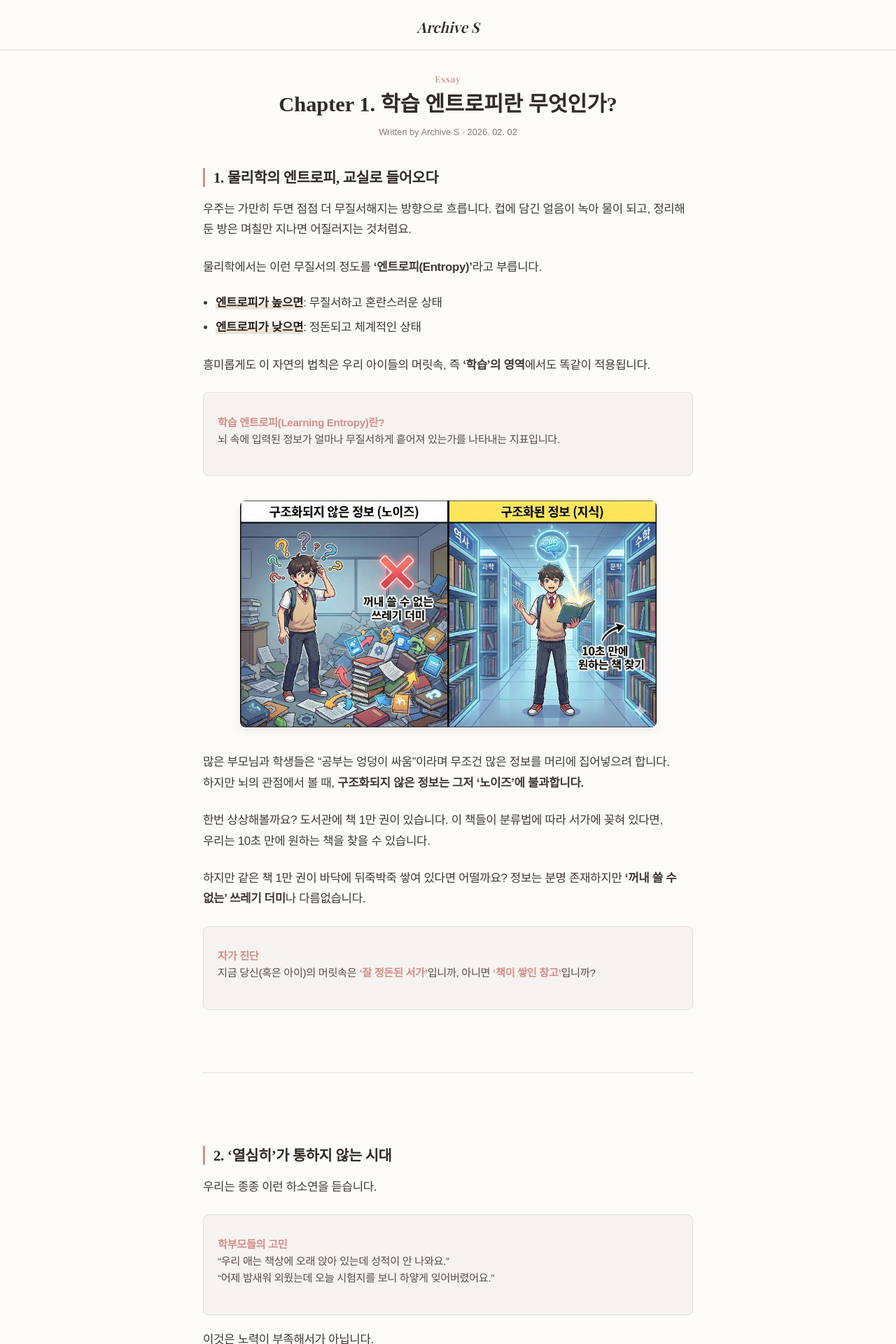
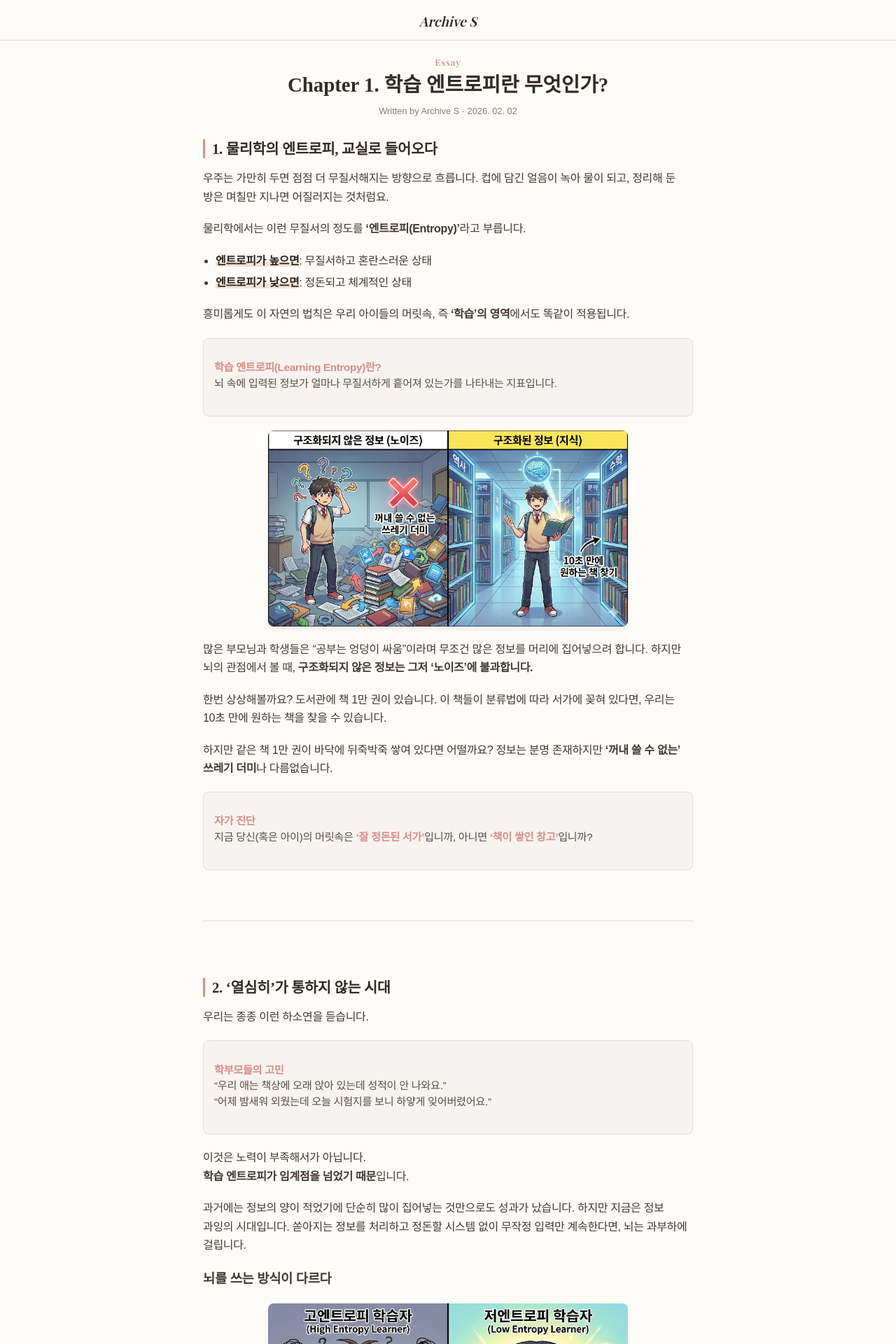
Before and after one commit to somath-edu/somath-edu.github.io, a Jekyll site: the page built from library/entropy-ch1.md, in a window 1280 px wide. Shown: the top 1920 px of the page at 70% size. Built offline with Jekyll 4.4.1, drawn with Linux system fonts in a browser that asks for light colours; some web fonts are replaced.

Commit message:
Update book.html

```diff
--- a/_layouts/book.html
+++ b/_layouts/book.html
@@ -27,17 +27,17 @@
             color: var(--text-main);
             font-family: var(--font-body);
             margin: 0;
-            line-height: 1.75; /* 줄 간격을 1.65 -> 1.75로 늘려 눈의 피로 감소 */
+            line-height: 1.65; /* 줄 간격도 살짝 좁힘 (1.8 -> 1.65) */
         }
 
         header {
             text-align: center;
-            padding: 20px 0 15px;
+            padding: 15px 0 10px; /* 헤더 여백 축소 */
             border-bottom: 1px solid var(--line-color);
         }
         .brand-mini {
             font-family: var(--font-logo);
-            font-size: 1.3rem;
+            font-size: 1.2rem;
             font-weight: 600;
             color: var(--text-main);
             text-decoration: none;
@@ -47,12 +47,12 @@
         .book-container {
             max-width: 700px;
             margin: 0 auto;
-            padding: 30px 24px 80px; /* 좌우 여백을 20px -> 24px로 살짝 확보 */
+            padding: 20px 20px 60px; /* 전체 컨테이너 위아래 여백 대폭 축소 */
         }
 
         .chapter-header {
             text-align: center;
-            margin-bottom: 40px; /* 제목과 본문 사이 간격 확보 */
+            margin-bottom: 30px; /* 제목 아래 여백 축소 */
         }
         .chapter-label {
             display: block;
@@ -64,10 +64,10 @@
         }
         .chapter-title {
             font-family: var(--font-title);
-            font-size: 1.9rem; /* 제목이 너무 크지 않게 살짝 조절 */
+            font-size: 1.8rem;
             margin: 0;
             word-break: keep-all;
-            line-height: 1.25;
+            line-height: 1.2;
             font-weight: 700;
         }
         .chapter-meta {
@@ -79,39 +79,40 @@
 
         /* --- 본문 스타일링 --- */
         .content-body {
-            font-size: 1.05rem;       /* 폰트 사이즈 미세하게 키움 (가독성 확보) */
+            font-size: 1.0rem;        /* 본문 글자 크기 약간 축소 */
             text-align: left;
             word-break: keep-all;
             color: #423833;
             letter-spacing: -0.02em;
         }
 
-        /* 문단 사이 간격 명시 */
         .content-body p {
-            margin-bottom: 1.5rem;
+            margin-bottom: 1.2rem; /* 문단 사이 간격 좁힘 */
         }
 
+        /* [수정 1] Part 제목 여백 확 줄임 */
         .content-body h1 {
             font-family: var(--font-title);
             font-size: 1.5rem;
             text-align: center;
-            margin-top: 40px;    /* 위쪽 여백 충분히 */
-            margin-bottom: 20px;
+            margin-top: 40px;    /* 70px -> 40px (확 당김) */
+            margin-bottom: 15px; /* 30px -> 15px */
             color: var(--text-main);
             border-bottom: 2px solid var(--text-main);
             padding-bottom: 10px;
             line-height: 1.3;
         }
 
+        /* [수정 2] Chapter 소제목 여백 확 줄임 */
         .content-body h2 {
             font-family: var(--font-title);
             font-size: 1.3rem;
-            margin-top: 35px;
-            margin-bottom: 15px;
+            margin-top: 30px;    /* 50px -> 30px */
+            margin-bottom: 10px; /* 20px -> 10px */
             color: var(--text-main);
             font-weight: 700;
             border-left: 3px solid var(--accent-point);
-            padding-left: 12px;
+            padding-left: 10px;
             line-height: 1.3;
         }
 
@@ -119,36 +120,36 @@
             background: #f7f3f0;
             border: 1px solid var(--line-color);
             border-radius: 8px;
-            margin: 20px 0;
-            padding: 15px 20px;
+            margin: 20px 0;      /* 박스 위아래 여백 축소 */
+            padding: 15px;       /* 내부 여백 축소 */
             font-family: var(--font-body);
             font-size: 0.95rem;
             color: #5a4d46;
-            line-height: 1.6;
+            line-height: 1.5;
         }
         .content-body blockquote strong {
             color: var(--accent-point);
         }
 
-        /* [핵심 수정] 이미지 최적화: 작고, 예쁘고, 중앙으로 */
+        /* [수정 3] 이미지 여백도 좁힘 */
         .content-body img {
             display: block;
-            max-width: 85%;           /* 너비를 85%로 줄여서 양옆 여백 확보 */
-            max-height: 350px;        /* 높이를 350px로 강력 제한 (스크롤 압박 해결) */
-            width: auto;              /* 비율 유지 */
-            height: auto;             /* 비율 유지 */
-            margin: 35px auto;        /* 위아래 여백을 넉넉히 줌 (글과 분리) */
+            max-width: 85%;
+            max-height: 280px;
+            width: auto;
+            height: auto;
+            margin: 20px auto;        /* 40px -> 20px (글이랑 더 가깝게) */
             border-radius: 8px;
-            box-shadow: 0 5px 15px rgba(0,0,0,0.08); /* 부드러운 그림자 */
-            object-fit: contain;      /* 이미지가 찌그러지지 않게 */
+            box-shadow: 0 4px 10px rgba(0,0,0,0.06);
+            object-fit: contain;
         }
 
         .content-body ul {
             padding-left: 18px;
-            margin-bottom: 25px;
+            margin-bottom: 20px;
         }
         .content-body li {
-            margin-bottom: 8px; /* 리스트 간격을 조금 더 띄움 */
+            margin-bottom: 5px;  /* 리스트 간격 좁힘 */
             line-height: 1.6;
         }
         .content-body li strong {
@@ -157,15 +158,16 @@
             background: linear-gradient(to top, #eee3d8 40%, transparent 40%);
         }
 
+        /* [수정 4] 구분선 여백 대폭 축소 */
         hr {
             border: 0;
             height: 1px;
             background: var(--line-color);
-            margin: 40px 0; /* 구분선 여백 확보 */
+            margin: 25px 0; /* 50px -> 25px (가장 많이 줄인 부분!) */
         }
 
         .book-footer {
-            margin-top: 60px;
+            margin-top: 40px; /* 푸터 위 여백 축소 */
             text-align: center;
             border-top: 1px solid var(--line-color);
             padding-top: 30px;
@@ -184,6 +186,18 @@
         .btn-back:hover {
             border-color: var(--text-main);
             color: var(--text-main);
+        }
+
+        /* 모바일 미세 조정 */
+        @media (max-width: 600px) {
+            .book-container {
+                padding: 15px 15px 50px; /* 모바일 좌우 여백 더 좁힘 */
+            }
+            .content-body img {
+                max-width: 100%;
+                max-height: 250px;
+                margin: 20px auto;
+            }
         }
     </style>
 </head>
```
